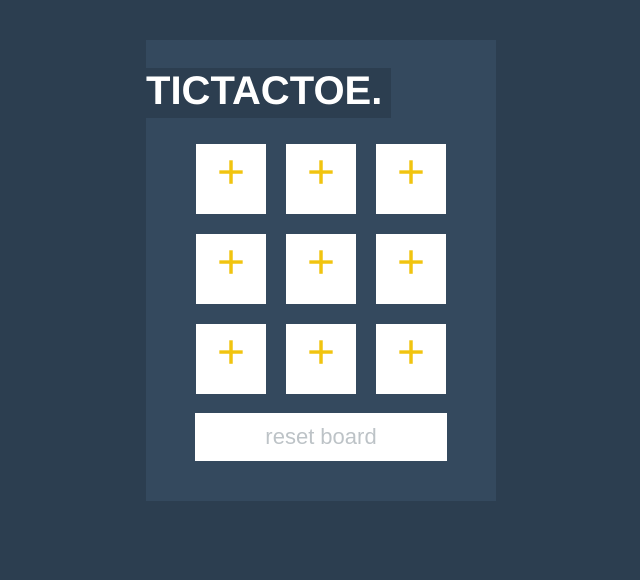
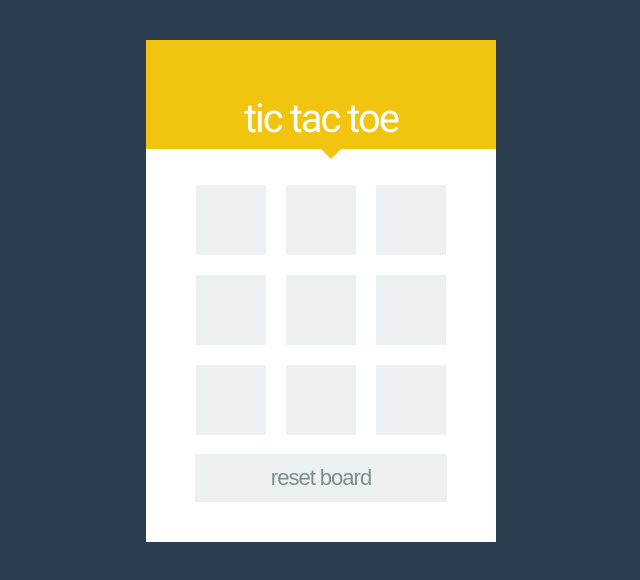
Before and after one commit to stacielove/tictactoe-js, a plain HTML site: page index.html in a window 1280 px wide. Both pictures are taken after a click on the button "reset board". Shown: the whole page, without its empty margins (319-959 px from the left). Drawn offline with nearby package versions, Linux system fonts and the light colour scheme.

Commit message:
Update color scheme - add down arrow to header and adjust margin and padding.

```diff
--- a/css/style.css
+++ b/css/style.css
@@ -6,18 +6,19 @@ Carrot:#e67e22; orange
 Sun Flower:#f1c40f; yellow
 Wet Asphalt:#34495e;
 /******************/
+@import url(https://fonts.googleapis.com/css?family=Roboto:400,700);
 
 body {
-  font-family: "Helvetica Neue", Helvetica, Arial, sans-serif;
+  font-family: 'Roboto', sans-serif;
   color: #fff;
-  /*background: #34495e;*/
   background:rgba(44, 62, 80,1);
+  font-weight: 700;
 }
 
 #container {
   width:350px;
-  /*background: #2c3e50;*/
   background: rgba(52, 73, 94,1);
+  background: #fff;
   margin:40px auto;
   padding-bottom:40px;
   overflow:auto;
@@ -25,15 +26,15 @@ body {
 }
 
 h1 {
-  text-align: left;
+  text-align: center;
   margin-bottom:0;
-  background:rgba(44, 62, 80,1);
-  width:70%;
-  height:50px;
-  margin-top:28px;
+  background: #f1c40f;
+  margin:0;
   font-size:40px;
-  text-transform: uppercase;
   color: #fff;
+  padding: 55px 20px 7px 20px;
+  font-weight: 400;
+  letter-spacing: -2px;
 }
 
 .clearfix{
@@ -47,38 +48,53 @@ h1 {
   height:70px;
   width:70px;
   font-size:48px;
-  background:#fff;
-  /*color:#bdc3c7;*/
-/*  color: #f1c40f;*/
+  background: #ecf0f1;
   list-style:none;
   text-align:center;
 }
 
 .x {
   color: #e74c3c;
+  font-weight: 500;
 }
 
 .o {
-  color: #1abc9c;
+  color: #2ecc71;
+  font-weight: 500;
+}
+
+.arrow-down {
+  width: 0;
+  height: 0;
+  border-left: 10px solid transparent;
+  border-right: 10px solid transparent;
+  border-top: 10px solid #f1c40f;
+  font-size: 0;
+  line-height: 0;
+  margin-left: 50%;
 }
 
 #board li:hover,#reset:hover{
   cursor:pointer;
-  background:#ecf0f1;
+  background: #bdc3c7;
   color: #e67e22;
 }
 
-#board li.x:hover, #board li.o:hover {
-  color: black;
+#board li.x:hover {
+  color: #c0392b;
+}
+
+#board li.o:hover {
+  color: #27ae60;
 }
 
 #reset{
   border:0;
-  /*background:#bdc3c7;*/
-  background: #fff;
-  color:#bdc3c7;
+  background: #ecf0f1;
+  color: #7f8c8d;
   width:72%;
   padding:11px;
+  letter-spacing: -1px;
 }
 
 footer{
--- a/index.html
+++ b/index.html
@@ -12,8 +12,9 @@
   <body>
     <div id="container">
       <header>
-        <h1>tictactoe.</h1>
+        <h1>tic tac toe</h1>
       </header>
+      <div class="arrow-down"></div>
       <ul id="board">
         <li id="spot1"> </li>
         <li id="spot2"> </li>
--- a/js/script.js
+++ b/js/script.js
@@ -24,7 +24,7 @@ $(document).ready(function(){
       spot3.hasClass('o') && spot5.hasClass('o') && spot7.hasClass('o')
     ){
       alert('Winner: O');
-      $('#board li').text('+');
+      $('#board li').text(' ');
       $('#board li').removeClass('disable');
       $('#board li').removeClass('o');
       $('#board li').removeClass('x');
@@ -38,7 +38,7 @@ $(document).ready(function(){
       spot3.hasClass('x') && spot5.hasClass('x') && spot7.hasClass('x')
     ){
       alert('Winner: X');
-      $('#board li').text('+');
+      $('#board li').text(' ');
       $('#board li').removeClass('disable');
       $('#board li').removeClass('o');
       $('#board li').removeClass('x');
@@ -87,7 +87,7 @@ $(document).ready(function(){
   });
     // Reset Handler
     $("#reset").click(function(){
-    $("#board li").text("+");
+    $("#board li").text(" ");
     $("#board li").removeClass('disable');
     $("#board li").removeClass('o');
     $("#board li").removeClass('x');
```
